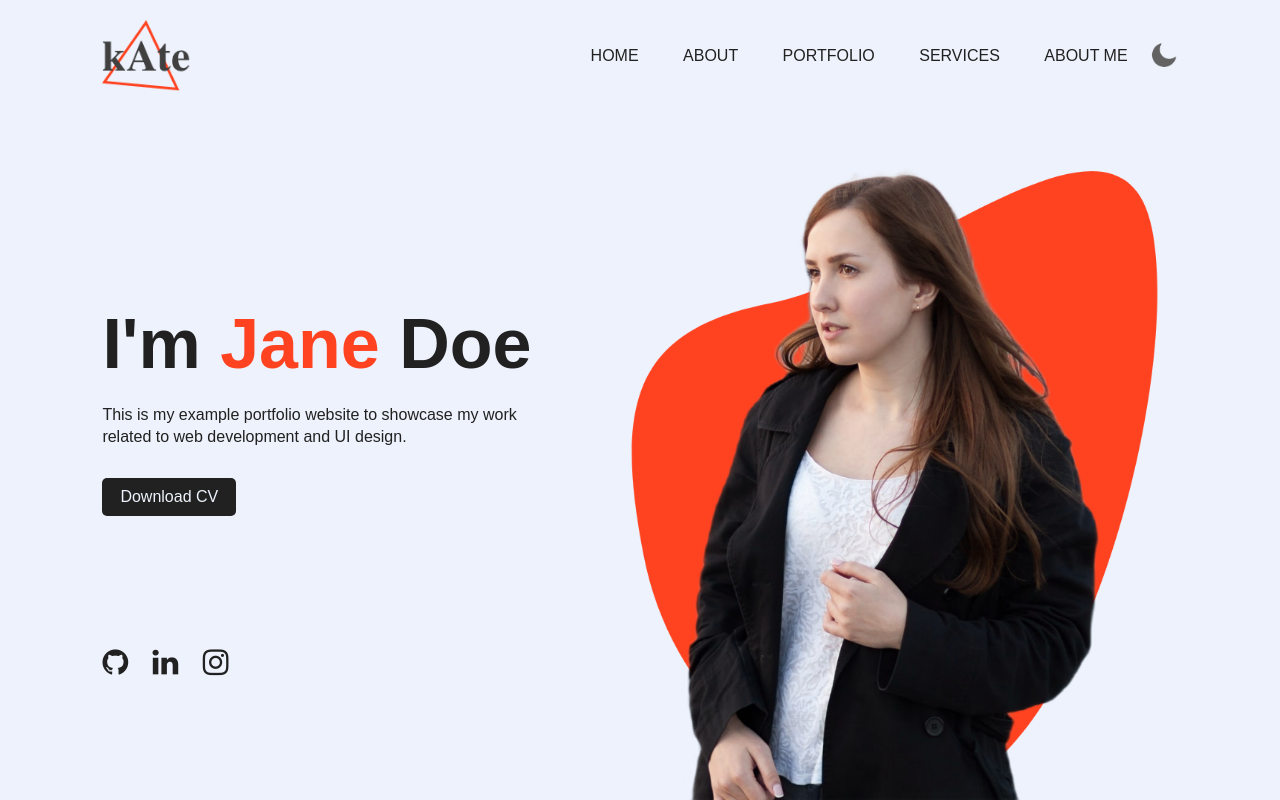
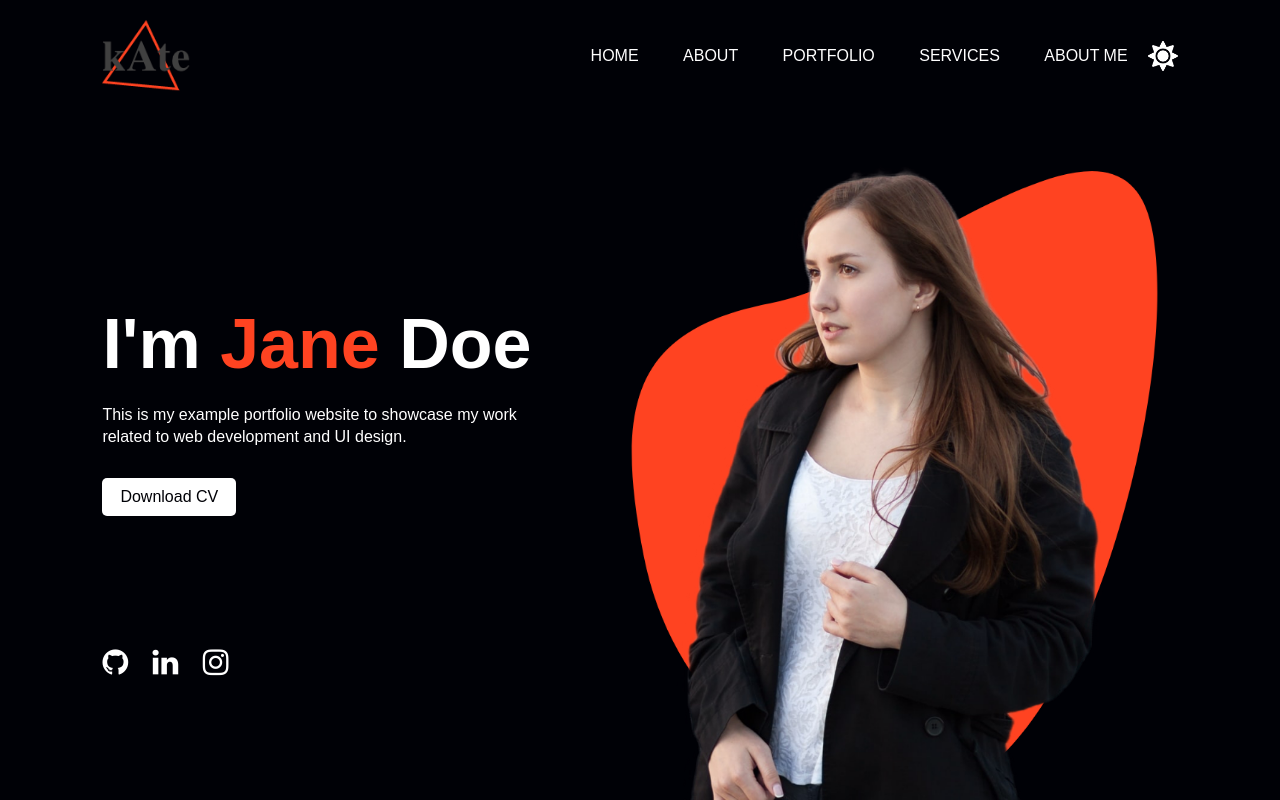
Before and after one commit to mrndolo/portfolio-site-sample, a plain HTML site: page index.html in a window 1280 px wide. Both pictures are taken after a click on the picture 1162 px from the left and 55 px from the top of the page. Drawn offline with Linux system fonts and the light colour scheme.

Commit message:
Added dark/light mode functionality

```diff
--- a/index.html
+++ b/index.html
@@ -36,5 +36,6 @@
             <a href=""><i class="fa fa-instagram"></i></a>
         </div>
     </div>
+    <script src="./script.js"></script>
 </body>
 </html>
--- /dev/null
+++ b/script.js
@@ -0,0 +1,10 @@
+var icon = document.getElementById("icon")
+
+icon.onclick = function(){
+    document.body.classList.toggle("dark-theme");
+    if(document.body.classList.contains("dark-theme")){
+        icon.src = "./images/sun.png";
+    }else{
+        icon.src = "./images/moon.png";
+    }
+}
```
